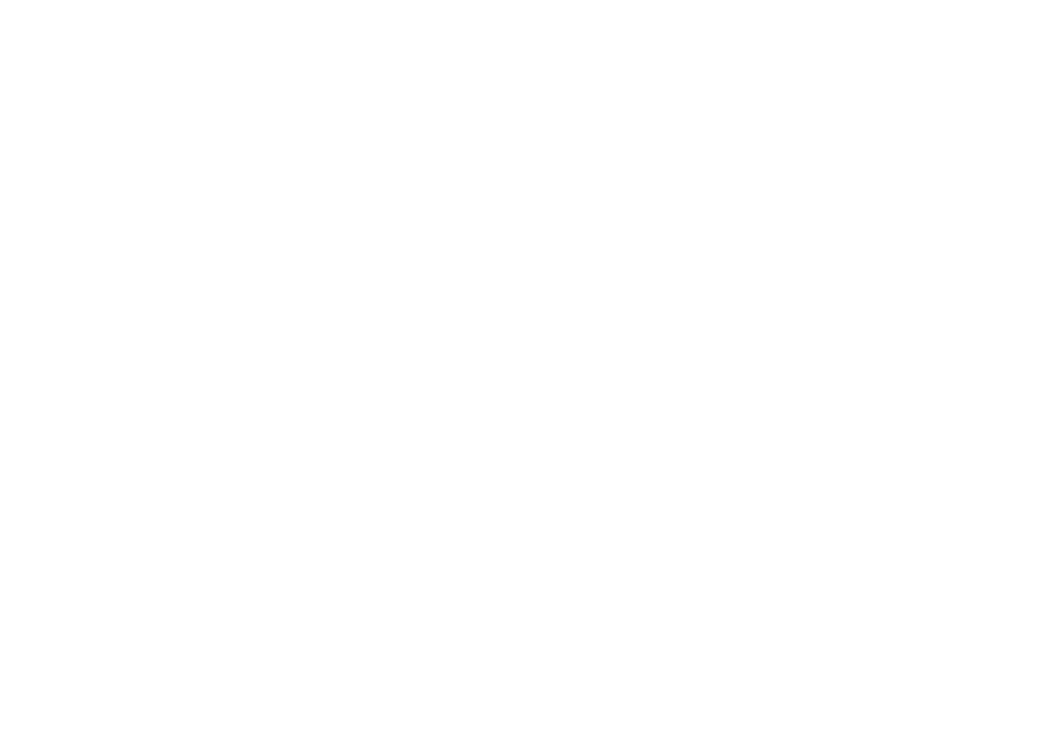
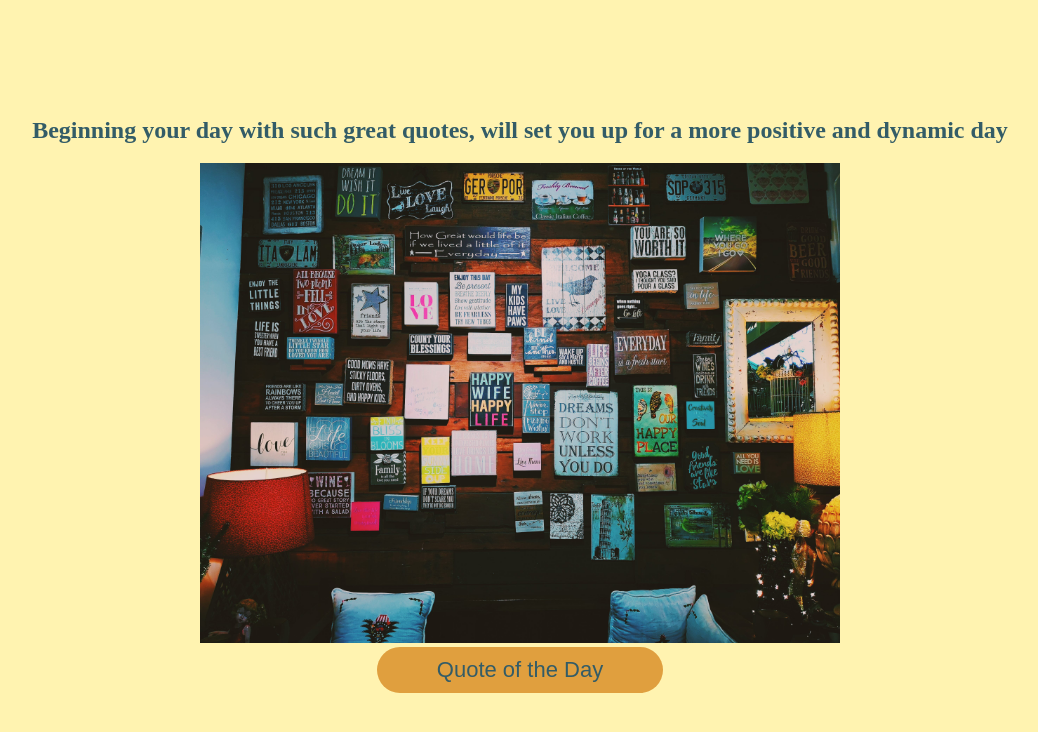
Before and after one commit to Israajddn/SBA308A-JavaScriptWebApp, a plain HTML site: page index.html in a window 1280 px wide. Shown: the whole page, without its empty margins (120-1158 px from the left). Drawn offline with Linux system fonts and the light colour scheme.

Commit message:
built html and css

```diff
--- a/index.html
+++ b/index.html
@@ -1,13 +1,36 @@
 <!DOCTYPE html>
 <html lang="en">
+
 <head>
     <meta charset="UTF-8">
     <meta name="viewport" content="width=device-width, initial-scale=1.0">
     <title>Home</title>
+    <link rel="stylesheet" href="style.css">
 </head>
+
 <body>
+    <div class="my-block">
 
+        <!-- website information -->
+        <div style="text-align:center;">
+            <h2>Beginning your day with such great quotes, will set you up for a more positive and dynamic day</h2>
+            <img src="quotes.jpg" alt="quotes picture" width="50%">
+        </div>
+
+        <!-- button -->
+        <button type="submit" id="myBtn">
+            Quote of the Day
+        </button>
+
+        <!-- quote -->
+        <div id="quote">
+            <div id="content"></div>
+            <div id="name"></div>
+        </div>
+
+    </div>
 
     <script src="index.js" type="module"></script>
 </body>
+
 </html>
--- a/style.css
+++ b/style.css
@@ -0,0 +1,51 @@
+body {
+    background-color: #fff3b0;
+    color: #335c67;
+}
+
+/* buttons */
+#myBtn {
+    padding: 10px 60px;
+    background-color: #e09f3e;
+    color: #335c67;
+    border: 0;
+    outline: none;
+    cursor: pointer;
+    font-size: 22px;
+    font-weight: 500;
+    border-radius: 30px;
+
+}
+
+#content, #name  {
+    color: #540b0e;
+}
+
+#content {
+    text-align: center;
+    font-size: 20px;
+}
+
+#name {
+    margin-top: 10px;
+    font-size: 35px;
+}
+
+/* The below code is to center everything in the middle */
+html,
+body {
+    height: 100%;
+    margin: 0;
+    padding: 0;
+    width: 100%;
+}
+
+body {
+    display: table;
+}
+
+.my-block {
+    text-align: center;
+    display: table-cell;
+    vertical-align: middle;
+}
```
Also changed, not shown: quotes.jpg (added).
